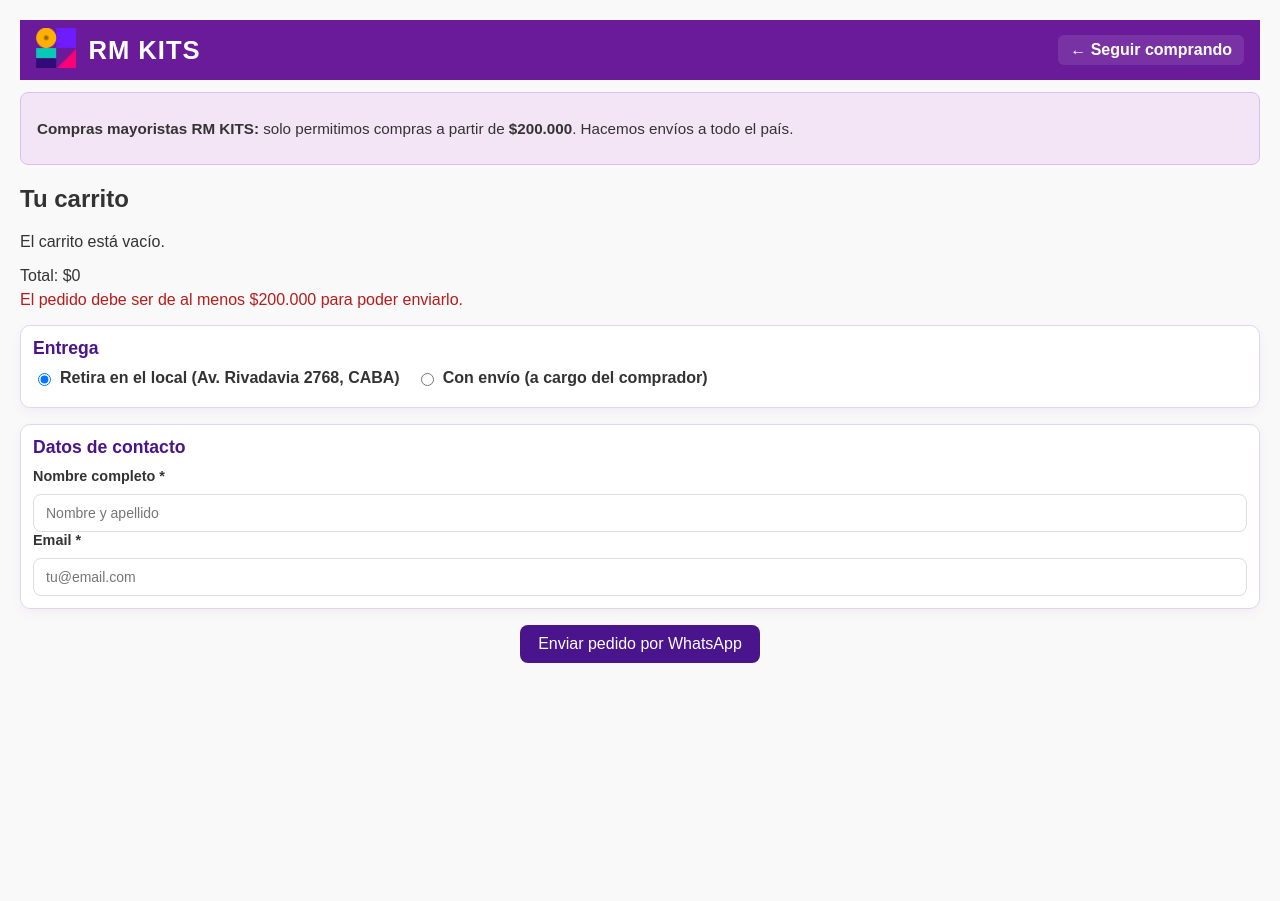
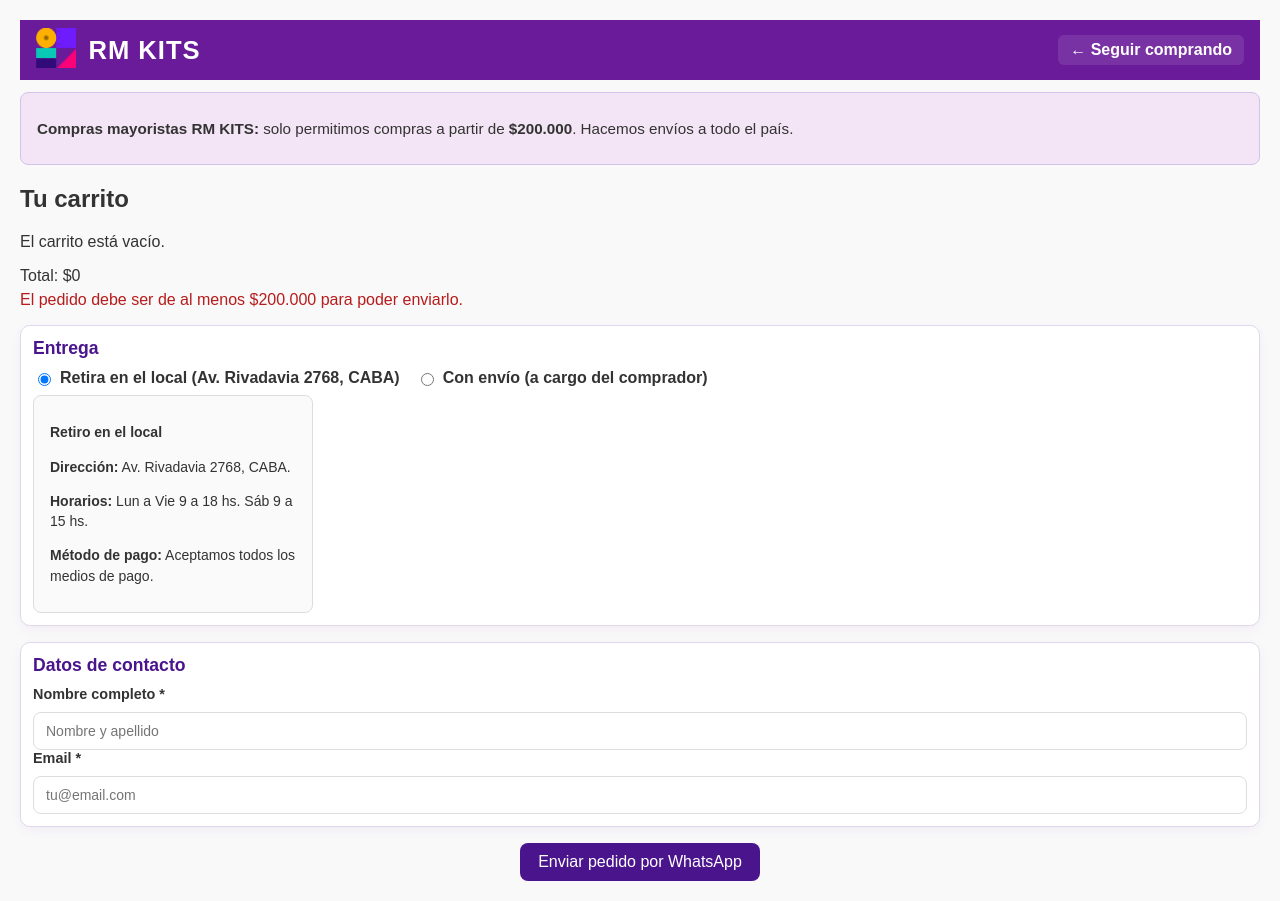
Before and after one commit to lulikatzz/rmkits, a Flask app: page /carrito in a window 1280 px wide. Before the commit the page ends 663 px from the top, so only its background shows below. Run offline with Flask 3, Linux system fonts and the light colour scheme; some libraries are stand-ins or nearby versions.

Commit message:
Zoom en celular y informacion en envios y retiro en el logal

```diff
--- a/static/css/style.css
+++ b/static/css/style.css
@@ -438,3 +438,7 @@
     grid-template-columns: 1fr;   /* campos en una sola columna */
   }
 }
+
+html, body {
+  touch-action: manipulation; /* evita doble tap zoom, pero permite pinch-zoom */
+}
--- a/templates/carrito.html
+++ b/templates/carrito.html
@@ -2,7 +2,7 @@
 <html lang="es">
 <head>
   <meta charset="UTF-8">
-  <meta name="viewport" content="width=device-width, initial-scale=1">
+  <meta name="viewport" content="width=device-width, initial-scale=1, minimum-scale=1, maximum-scale=5">
   <title>Carrito - RM KITS</title>
   <link rel="stylesheet" href="/static/css/style.css">
   <link rel="icon" type="image/ico" href="/static/img/iconorm.ico">
@@ -47,15 +47,16 @@
         <div class="envio-layout">
 
           <!-- Columna izquierda -->
-          <div class="envios-box">
-            <p><strong>CABA:</strong> $6.000</p>
+          <div id="info-box"  class="envios-box">
+            <!-- <p><strong>CABA:</strong> $6.000</p>
             <p><strong>Gran Buenos Aires:</strong> $10.000</p>
             <p><strong>Interior del País:</strong> Se despacha por ViaCargo, el costo del envío se abona al recibir.</p>
             <p><strong>Plazo:</strong> Se despacha entre 1 y 2 días hábiles luego de recibir el pago.</p>
+            <p><strong>Metodo de pago:</strong> Transferencia Bancaria</p> -->
           </div>
 
           <!-- Columna derecha -->
-          <div class="envio-fields">
+          <div id="envio-fields" class="envio-fields">
             <div class="form-row"><label for="envio-direccion">Dirección *</label><input type="text" id="envio-direccion" placeholder="Calle y número"></div>
             <div class="form-row"><label for="envio-localidad">Localidad *</label><input type="text" id="envio-localidad" placeholder="Ej: La Plata"></div>
             <div class="form-row"><label for="envio-provincia">Provincia *</label><input type="text" id="envio-provincia" placeholder="Ej: Buenos Aires"></div>
@@ -338,10 +339,46 @@
       return encodeURIComponent(lines.join("\n"));
     }
 
+    // Textos del panel (podés ajustar a gusto)
+    const INFO_RETIRO_HTML = `
+      <p><strong>Retiro en el local</strong></p>
+      <p><strong>Dirección:</strong> Av. Rivadavia 2768, CABA.</p>
+      <p><strong>Horarios:</strong> Lun a Vie 9 a 18 hs. Sáb 9 a 15 hs.</p>
+      <p><strong>Método de pago:</strong> Aceptamos todos los medios de pago.</p>
+    `;
+
+    const INFO_ENVIO_HTML = `
+      <p><strong>Envíos</strong></p>
+      <p><strong>CABA:</strong> $6.000</p>
+      <p><strong>Gran Buenos Aires:</strong> $10.000</p>
+      <p><strong>Interior del País:</strong> Vía ViaCargo (se abona al recibir).</p>
+      <p><strong>Plazo:</strong> Se despacha entre 1 y 2 días hábiles luego de recibir el pago.</p>
+      <p><strong>Método de pago:</strong> Transferencia bancaria.</p>
+    `;
+
+    // Muestra el panel en ambas opciones, cambia el texto y oculta/mostrar los campos de dirección
     function toggleEnvioForm() {
       const entrega = obtenerEntregaSeleccionada();
-      document.getElementById("envio-form").style.display = entrega === "envio" ? "grid" : "none";
+      const panel = document.getElementById("envio-form");
+      const infoBox = document.getElementById("info-box");
+      const envioFields = document.getElementById("envio-fields");
+
+      // Mostrar el panel siempre que se elija una opción (en tu caso siempre hay una elegida)
+      panel.style.display = "grid";
+
+      if (entrega === "envio") {
+        infoBox.innerHTML = INFO_ENVIO_HTML;
+        envioFields.style.display = "block"; // mostrar campos cuando es envío
+      } else {
+        infoBox.innerHTML = INFO_RETIRO_HTML;
+        envioFields.style.display = "none";  // ocultar campos cuando es retiro
+      }
     }
+
+    // function toggleEnvioForm() {
+    //   const entrega = obtenerEntregaSeleccionada();
+    //   document.getElementById("envio-form").style.display = entrega === "envio" ? "grid" : "none";
+    // }
 
     document.addEventListener("DOMContentLoaded", () => {
       renderCarrito();
@@ -355,6 +392,15 @@
         window.open(url, "_blank");
       });
     });
+
+    let lastTouchEnd = 0;
+    document.addEventListener('touchend', function (event) {
+      const now = (new Date()).getTime();
+      if (now - lastTouchEnd <= 300) {
+        event.preventDefault(); // evita zoom con doble tap
+      }
+      lastTouchEnd = now;
+    }, false);
   </script>
 </body>
 </html>
--- a/templates/index.html
+++ b/templates/index.html
@@ -2,7 +2,7 @@
 <html lang="es">
 <head>
   <meta charset="UTF-8">
-  <meta name="viewport" content="width=device-width, initial-scale=1">
+  <meta name="viewport" content="width=device-width, initial-scale=1, minimum-scale=1, maximum-scale=5">
   <title>Lista de precios - RM KITS</title>
   <link rel="stylesheet" href="/static/css/style.css">
   <link rel="icon" type="image/ico" href="/static/img/iconorm.ico">
```
